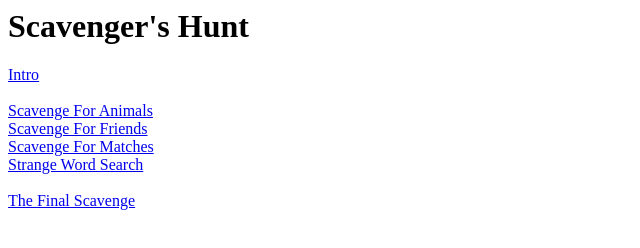
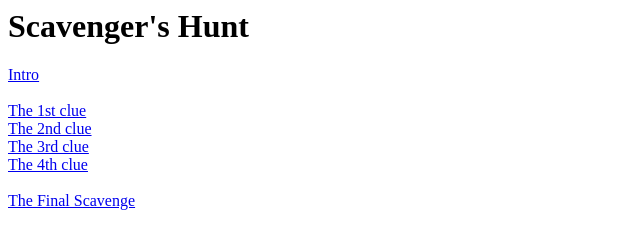
Before and after one commit to madelinecronin/scavenger, a plain HTML site: page index.html in a window 1280 px wide. Shown: the whole page, without its empty margins (0-640 px from the left). Drawn offline with Linux system fonts and the light colour scheme.

Commit message:
Update index.html

```diff
--- a/index.html
+++ b/index.html
@@ -7,15 +7,15 @@
     <a href="intro.html">Intro</a>
     <br>
     <br>
-    <a href="animals.html">Scavenge For Animals</a>
+    <a href="firstclue.html">The 1st clue</a>
     <br>
-    <a href="friends.html">Scavenge For Friends</a>
+    <a href="clue2.html">The 2nd clue</a>
     <br>
-    <a href="matches.html">Scavenge For Matches</a>
+    <a href="clue3.html">The 3rd clue</a>
     <br>
-    <a href="strange.html">Strange Word Search</a>
+    <a href="clue4.html">The 4th clue</a>
     <br>
     <br>
-    <a href="final.html">The Final Scavenge</a>
+    <a href="finalclue.html">The Final Scavenge</a>
   </body>
 </html>
```
